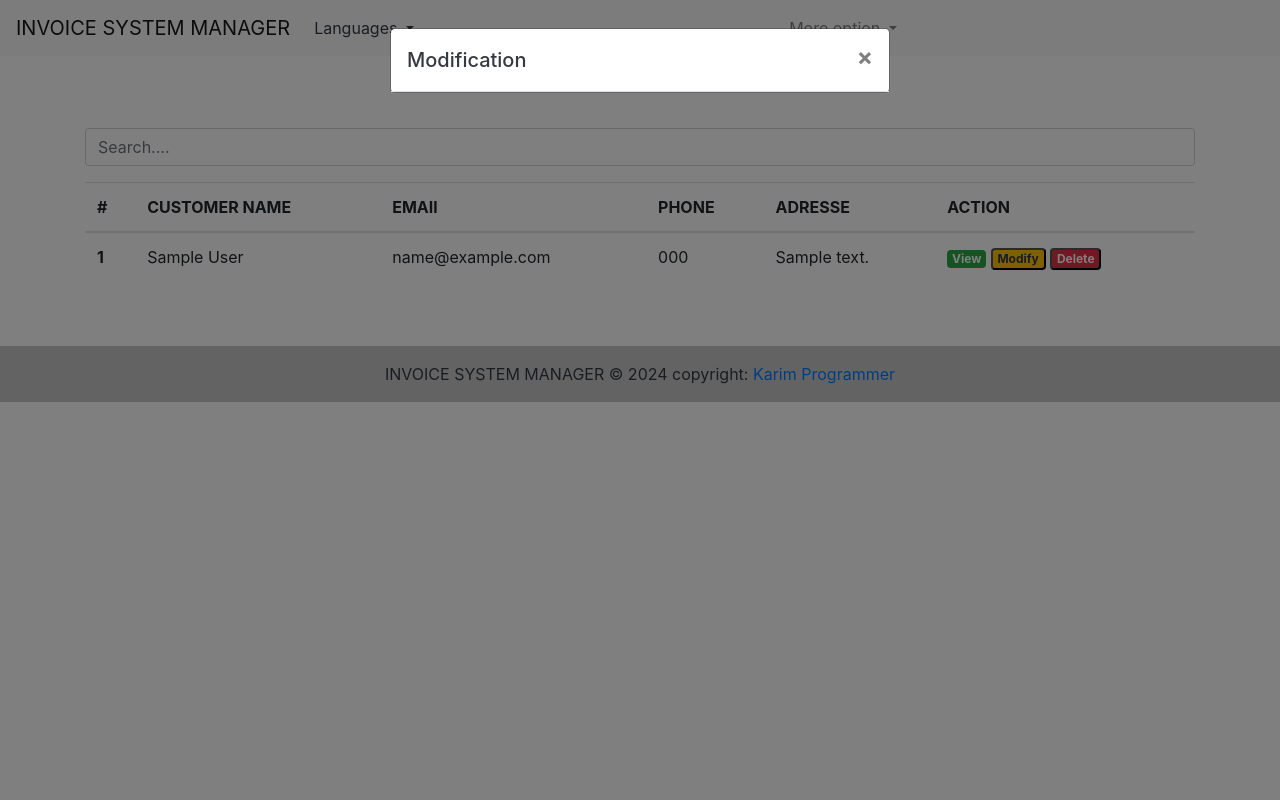
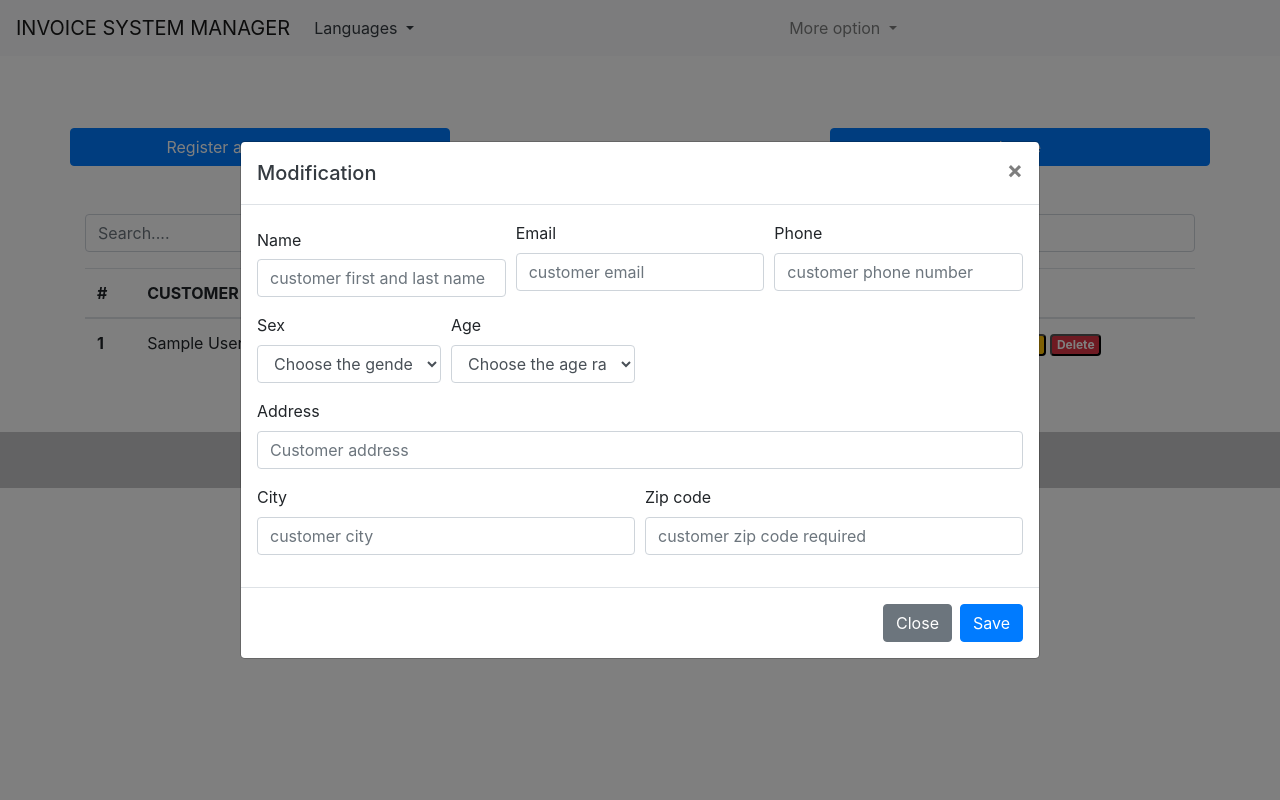
Before and after one commit to AbouYounes/django_invoice_manager, a Django app: page /en/customers in a window 1280 px wide, after a click on "Modify". Run offline with Django 5.2, Linux system fonts and the light colour scheme; a user stored in the database is signed in; tables that the repository leaves empty hold one stand-in row (values such as "Sample post").

Commit message:
customers modify viewa added

```diff
--- a/invoice_app/views.py
+++ b/invoice_app/views.py
@@ -75,7 +75,7 @@ class CustomersView(LoginRequiredSuperuserMixim, View):
 
     def get(self, request, *args, **kwags):
         items = pagination(request, self.data)
-        self.context['customer'] = items
+        self.context['customers'] = items
         return render(request, self.templates_name, self.context)
 
 
--- a/templates/add_customer.html
+++ b/templates/add_customer.html
@@ -77,7 +77,7 @@
         <span class="badge text-bg-secondary"></span>
      </a>
 
-    <a href="{% url 'home' %}" class="btn col-md-2 btn-danger">{% trans 'close' %}
+    <a href="{% url 'customers' %}" class="btn col-md-2 btn-danger">{% trans 'close' %}
      </a>
 </div>
 
--- a/templates/customers.html
+++ b/templates/customers.html
@@ -2,6 +2,21 @@
 {% load static %}
 {% load i18n %}
 {% block content %}
+<br><br>
+<div class="row">
+   <a href="{% url 'add-customer' %}" class="btn col-md-4 btn-primary">{% trans 'Register a new customer' %}
+      <span class="badge text-bg-secondary"></span>
+   </a>
+
+   <a href='#' class="col-md-4">
+      <span class="badge text-bg-secondary"></span>
+   </a>
+
+   <a href="{% url 'home' %}" class="btn col-md-4 btn-primary">{% trans 'home' %}
+      <span class="badge text-bg-secondary"></span>
+   </a>
+</div>
+
 <br><br>
 
 <div class="form-group ">
@@ -22,6 +37,7 @@
       </thead>
       <tbody id="myTable">
       {% if customers %}
+
          {% for customer in customers %}
          <tr>
             <th scope="row">{{ customer.pk }}</th>
@@ -43,21 +59,116 @@
             </td>
          </tr>
          {% endfor %}
+
+         {% if customers.has_other_pages %}
+         <div class="btn-group" role="group" aria-label="Item pagination">
+
+            {% if customers.has_previous %}
+            <a href="?page={{ customers.previous_page_number }}" class="btn btn-outline-primary">&laquo;</a>
+            {% endif %}
+
+            {% for page_number in customers.paginator.page_range %}
+               {% if customers.number == page_number %}
+                  <button class="btn btn-outline-primary active">
+                     <span> {{page_number}} <span class="sr-only">(current)</span></span>
+                  </button>
+               {% else %}
+                  <a href="?page={{page_number}}" class="btn btn-outline-primary">
+                     {{ page_number }}
+                  </a>
+               {% endif %}
+            {% endfor %}
+
+            {% if customers.has_next %}
+               <a href="?page={{ customers.next_page_number }}" class="btn btn-outline-primary">&raquo;</a>
+            {% endif %}
+
+         </div>
          {% endif %}
+
+         {% else %}
+         <p class="text-center text-white">{% trans 'No invoice found.' %}</p>
+         {% endif %}
+
       </tbody>
    </table>
 </div>
 
 <!-- Modal modifier -->
-<div class="modal fade" id="modifier" tabindex="-1" role="dialog" aria-labelledby="exampleModalLabel"
-   aria-hidden="true">
-   <div class="modal-dialog" role="document">
+<div class="modal fade " id="modifier" tabindex="-1" role="dialog" aria-labelledby="exampleModalLabel">
+   <div class="modal-dialog modal-lg modal-dialog-centered" role="document">
       <div class="modal-content">
          <div class="modal-header">
             <h5 class="modal-title text-dark text-center" id="exampleModalLabel">{% trans 'Modification' %}</h5>
             <button type="button" class="close" data-dismiss="modal" aria-label="Close">
                <span aria-hidden="true">&times;</span>
             </button>
+         </div>
+         <div class="modal-body">
+            <form method="post">
+               {% csrf_token %}
+               <div class="form-row">
+                  <input name="id_modified" type="hidden" id="id_modified">
+                  <div class="form-group col-md-4">
+                     <label for="name" class="col-form-label">{% trans 'Name' %}</label>
+                     <input data-customer="customer.pk" name="modified" required type="text" class="form-control" id="html" placeholder="customer first and last name">
+                  </div>
+                  <div class="form-group col-md-4">
+                     <label for="email">{% trans 'Email' %}</label>
+                     <input name="modified" required type="email" class="form-control" id="email" placeholder="customer email">
+                  </div>
+                  <div class="form-group col-md-4">
+                     <label for="phone">{% trans 'Phone' %}</label>
+                     <input name="modified" required type="number" class="form-control" id="phone"
+                        placeholder="customer phone number">
+                  </div>
+               </div>
+               <div class="form-row">
+                  <div class="form-group col-md-3">
+                     <label for="sex">{% trans 'Sex' %}</label>
+                     <select name="sex" class="form-control" required id="sex">
+                        <option>{% trans 'Choose the gender' %} ..</option>
+                        <option value="M">{% trans 'Male' %}</option>
+                        <option value="F">{% trans 'Feminine' %}</option>
+                     </select>
+                  </div>
+
+                  <div class="form-group col-md-3">
+                     <label for="age">{% trans 'Age' %}</label>
+                     <select name="age" class="form-control" required id="age">
+                        <option>{% trans 'Choose the age range' %} .. </option>
+                        <option value="0-15">0-15</option>
+                        <option value="0-15">15-25</option>
+                     </select>
+                  </div>
+               </div>
+               <div>
+                  <div class="form-row">
+                     <div class="form-group col-md-12">
+                         <label for="addres">{% trans 'Address' %} </label>
+                         <input name="address" type="text" required type="text" class="form-control" id="address"
+                             placeholder="{% trans 'Customer address' %}">
+                     </div>
+                 </div>
+                 <div class="form-row">
+                     <div class="form-group col-md-6">
+                         <label for="city">{% trans 'City' %}</label>
+                         <input name="city" required type="text" class="form-control" id="city"
+                             placeholder="{% trans 'customer city' %}">
+                     </div>
+
+                     <div class="form-group col-md-6">
+                         <label for="zip">{% trans 'Zip code' %} </label>
+                         <input name="zip" required type="text" class="form-control" id="zip"
+                             placeholder="{% trans 'customer zip code required' %}">
+                     </div>
+                 </div>
+               </div>
+            </form>
+         </div>
+         <div class="modal-footer">
+            <button type="button" class="btn btn-secondary" data-dismiss="modal">{% trans 'Close' %}</button>
+            <button type="submit" class="btn btn-primary">{% trans 'Save' %}</button>
          </div>
          </div>
    </div>
@@ -82,4 +193,27 @@
 
 <br><br>
 
+<script type="text/javascript">
+
+   // modification of invoice
+
+   $(document).on('click', '#btn-customer-mod', function(){
+      let customer_id = $(this).data('id');
+      let customer = $(this).data('customer');
+      $('#id_modified').val(customer_id);
+   })
+
+   // deleting of invoice
+
+   $(document).on('click', '#btn-customer-sup', function(){
+      let customer_id = $(this).data('id');
+      let customer = $(this).data('customer');
+      $('#id_supprimer').val(customer_id);
+
+   })
+
+
+
+</script>
+
 {% endblock %}
--- a/templates/index.html
+++ b/templates/index.html
@@ -15,7 +15,7 @@
       <span class="badge text-bg-secondary"></span>
    </a>
 
-   <a href="{% url 'customers' %}" class="btn col-md-4 btn-primary">{% trans 'Register a new customer' %}
+   <a href="{% url 'customers' %}" class="btn col-md-4 btn-primary">{% trans 'Customers list' %}
       <span class="badge text-bg-secondary"></span>
    </a>
 
```
